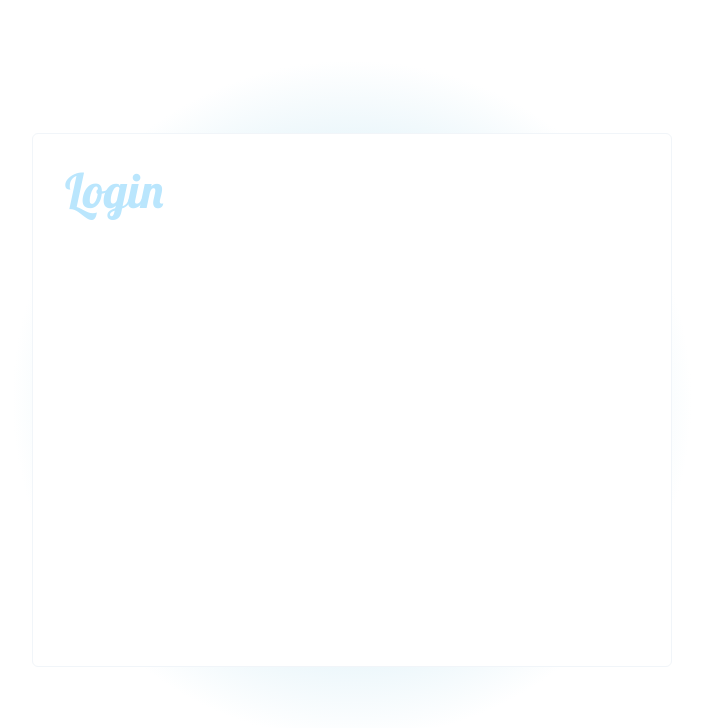
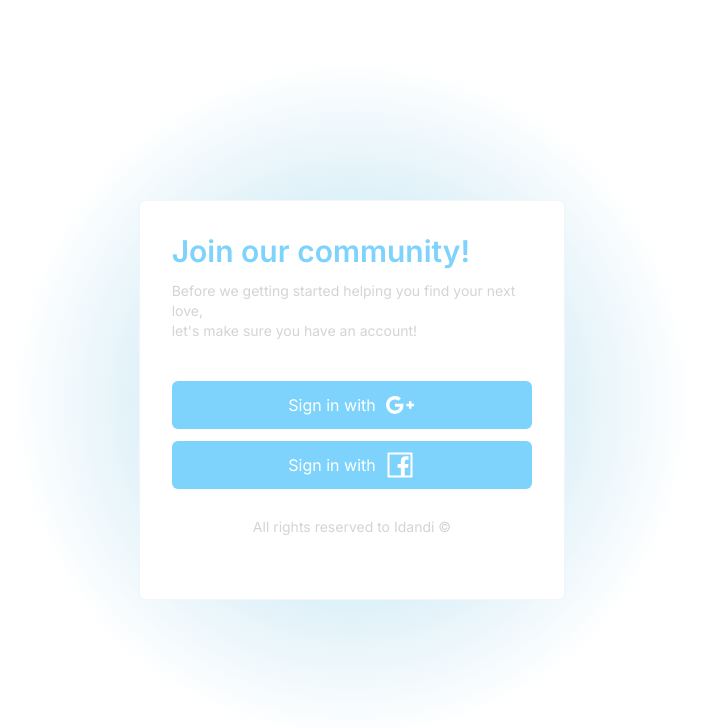
Before and after one commit to idanelchalal/mycrush, a Next.js app: page /auth in a window 1280 px wide. Shown: the top 728 px of the page, without its empty margins (288-991 px from the left). Built offline with nearby package versions, Linux system fonts and the light colour scheme.

Commit message:
structure to auth, structure to swiper added

```diff
--- a/app/auth/page.tsx
+++ b/app/auth/page.tsx
@@ -1,8 +1,12 @@
-import { FC } from "react";
+"use client";
 
-import { Lobster } from "next/font/google";
+import { FC, useState } from "react";
 
-const lobster = Lobster({
+import { Inter } from "next/font/google";
+import Input from "@/components/Input";
+import { AiOutlineFacebook, AiOutlineGooglePlus } from "react-icons/ai";
+
+const lobster = Inter({
   weight: "400",
   subsets: ["cyrillic", "cyrillic-ext", "latin"],
 });
@@ -10,17 +14,44 @@ const lobster = Lobster({
 interface AuthProps {}
 
 const AuthPage: FC<AuthProps> = ({}) => {
+  const [email, setEmail] = useState("");
+  const [password, setPassword] = useState("");
   return (
     <>
       <div
         className="login-bg w-screen h-screen flex justify-center items-center"
         id="auth-container"
       >
-        <div className="w-full h-full md:h-4/6 md:w-3/6  bg-white border-slate-100 border flex flex-col rounded-md">
-          <div className="p-8">
-            <h1 className={`text-5xl ${lobster.className} text-sky-200`}>
-              Login
-            </h1>
+        <div
+          className="
+        w-full h-full md:h-3/6 md:w-2/6
+        bg-white border-slate-100 border rounded-md
+        flex flex-col justify-center md:justify-start items-center
+        "
+        >
+          <div className="p-8 flex flex-col gap-10 w-full">
+            <div className="space-y-3">
+              <h1 className="text-3xl font-semibold text-sky-300">
+                Join our community!
+              </h1>
+              <p className="text-sm text-zinc-300">
+                Before we getting started helping you find your next love,
+                <br /> let&apos;s make sure you have an account!
+              </p>
+            </div>
+            <div className="flex flex-col gap-3 w-full" id="login-form">
+              <button className="transition bg-sky-300 hover:bg-sky-200 px-4 py-2 rounded-md text-white flex items-center justify-center gap-2">
+                <span>Sign in with</span>
+                <AiOutlineGooglePlus size={32} />
+              </button>
+              <button className="transition bg-sky-300 hover:bg-sky-200 px-4 py-2 rounded-md text-white flex items-center justify-center gap-2">
+                <span>Sign in with</span>
+                <AiOutlineFacebook size={32} />
+              </button>
+              <span className="mx-auto my-4 text-zinc-300 text-sm">
+                All rights reserved to Idandi &copy;
+              </span>
+            </div>
           </div>
         </div>
       </div>
--- a/app/main/layout.tsx
+++ b/app/main/layout.tsx
@@ -6,7 +6,7 @@ export default function RootLayout({
   children: React.ReactNode;
 }) {
   return (
-    <div className="px-[5%] lg:px-[20%]">
+    <div className="px-[5%] lg:px-[25%]">
       <main
         id="main-container"
         className="
--- a/app/main/page.tsx
+++ b/app/main/page.tsx
@@ -5,7 +5,7 @@ interface pageProps {}
 
 const MainPage: FC<pageProps> = ({}) => {
   return (
-    <div className="relative bg-red-300 w-full h-full">
+    <div className="relative w-full h-full">
       <Swiper />
     </div>
   );
--- /dev/null
+++ b/components/Input.tsx
@@ -0,0 +1,64 @@
+"use client";
+
+interface InputProps {
+  id: string;
+  onChange: any;
+  value: string;
+  label: string;
+  type?: string;
+}
+
+const Input: React.FC<InputProps> = ({ id, label, onChange, value, type }) => {
+  return (
+    <div className="relative">
+      <input
+        value={value}
+        type={type}
+        onChange={onChange}
+        id={id}
+        className="
+      block
+      rounded-md
+      px-6
+      pt-6
+      pb-1
+      w-full
+      text-md
+      border
+      border-slate-100
+      text-black
+    bg-white
+    appearance-none
+    focus:outline-none
+    focus:ring-0
+    peer
+    "
+        placeholder=" "
+      />
+      <label
+        className="
+      absolute
+      text-md
+      text-zinc-400
+      duration-150
+      transform
+      -translate-y-3
+      scale-75
+      top-4
+      z-10
+      origin-[0]
+      left-6
+      peer-placeholder-shown:scale-100
+      peer-placeholder-shown:translate-y-0
+      peer-focus:scale-75
+      peer-focus:-translate-y-3
+      "
+        htmlFor={id}
+      >
+        {label}
+      </label>
+    </div>
+  );
+};
+
+export default Input;
--- a/components/Swiper.tsx
+++ b/components/Swiper.tsx
@@ -1,9 +1,42 @@
 import { FC } from "react";
+import Image from "next/image";
+
+import { AiFillHeart, AiOutlineClose } from "react-icons/ai";
+import SwiperButton from "./SwiperButton";
 
 interface SwiperProps {}
 
 const Swiper: FC<SwiperProps> = ({}) => {
-  return <div className="w-full h-full">Swiper</div>;
+  return (
+    <div className="w-full h-full">
+      <div className="relative w-full h-full">
+        <Image
+          src="/profile-mock.jpg"
+          alt="mock of profile"
+          fill
+          sizes="(max-width: 768px) 100vw"
+          className="object-cover rounded-md"
+        />
+        <div
+          id="buttons-set"
+          className="w-full h-full absolute flex items-end justify-between px-24 pb-10"
+        >
+          <SwiperButton
+            bgColor="bg-red-500"
+            hoverBgColor="bg-red-600"
+            icon={AiOutlineClose}
+            id="likebutton"
+          />
+          <SwiperButton
+            bgColor="bg-green-500"
+            hoverBgColor="bg-green-400"
+            icon={AiFillHeart}
+            id="likebutton"
+          />
+        </div>
+      </div>
+    </div>
+  );
 };
 
 export default Swiper;
--- /dev/null
+++ b/components/SwiperButton.tsx
@@ -0,0 +1,34 @@
+import { FC } from "react";
+
+import { IconType } from "react-icons";
+
+interface SwiperButtonProps {
+  icon: IconType;
+  onClick?: () => void;
+  bgColor: string;
+  hoverBgColor: string;
+  id: string;
+}
+
+const SwiperButton: FC<SwiperButtonProps> = ({
+  icon: Icon,
+  id,
+  onClick,
+  bgColor,
+  hoverBgColor,
+}) => {
+  return (
+    <div
+      className={`group rounded-full cursor-pointer aspect-square w-14 flex items-center justify-center
+    ${bgColor} hover:${hoverBgColor}`}
+    >
+      <Icon
+        key={id}
+        size={32}
+        className="transition scale-75 group-hover:scale-100"
+      />
+    </div>
+  );
+};
+
+export default SwiperButton;
```
